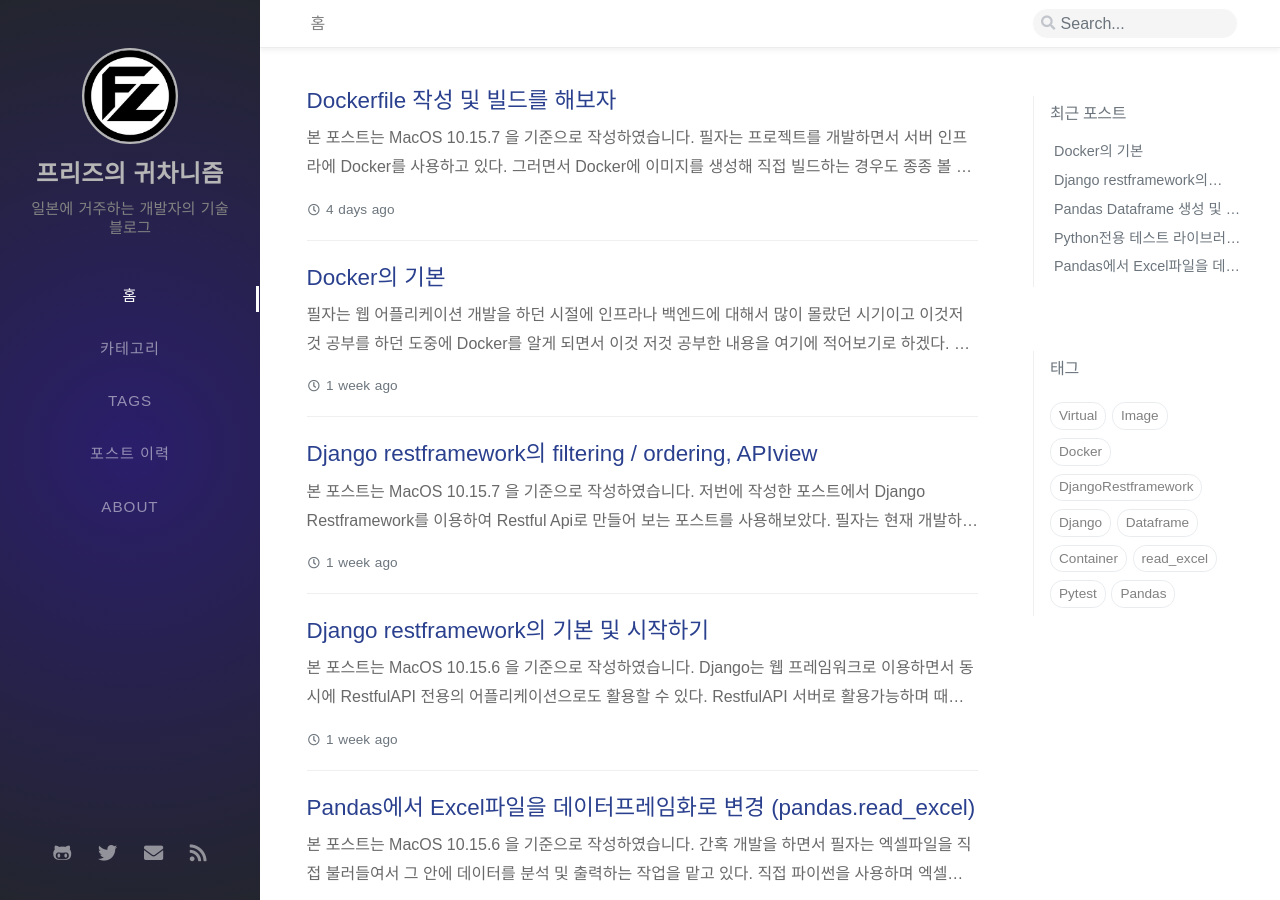
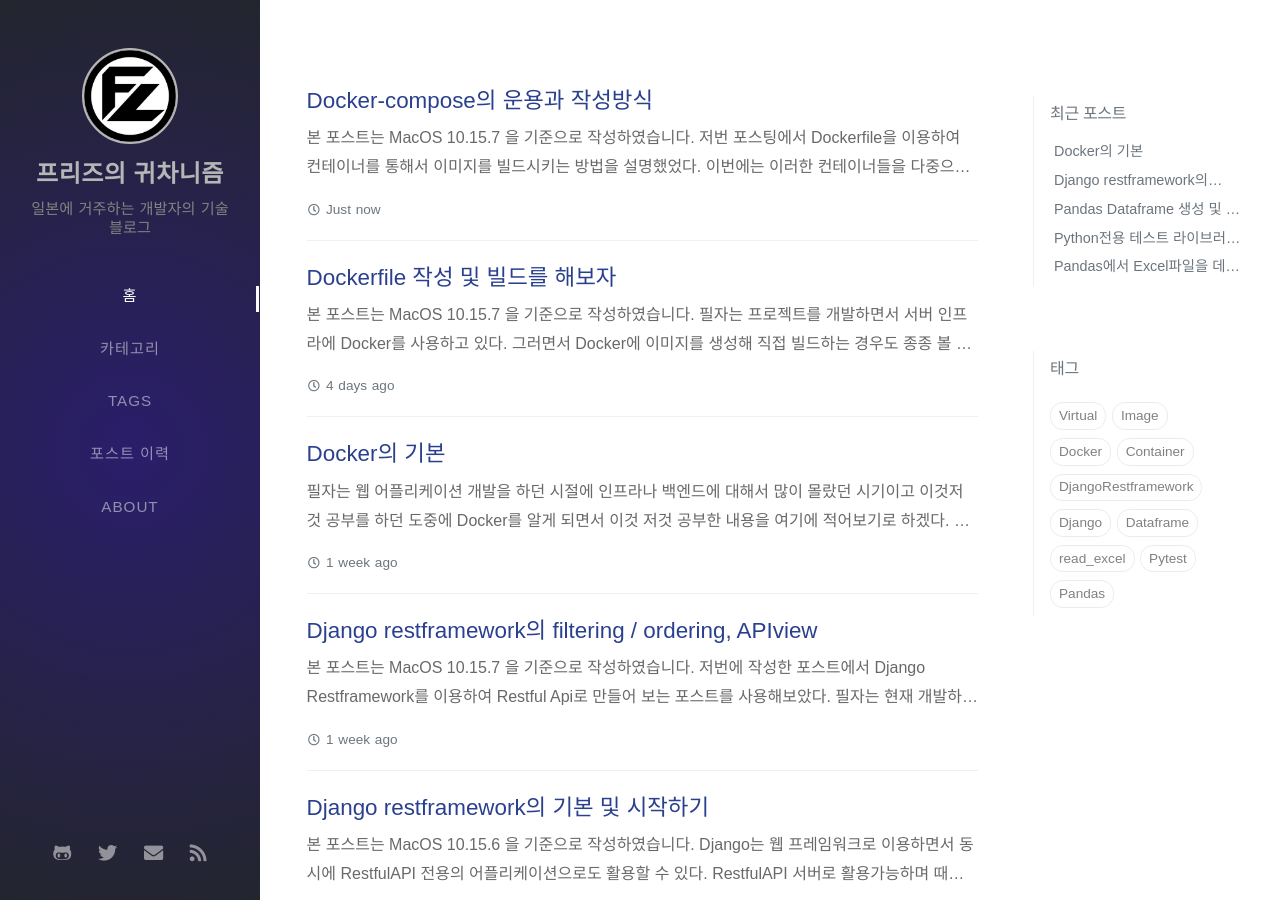
Before and after one commit to FREEZ2385/freez2385.github.io, a Jekyll site: the page built from index.html, in a window 1280 px wide and 900 px high. Built offline with Jekyll 4.4.1, drawn with Linux system fonts in a browser that asks for light colours; nearby versions of some CDN libraries; some web fonts are replaced; the list of posts is cut into pages by our own code; comment, search, counter and statistics services are not loaded; some of the changed lines change nothing that is shown.

Commit message:
[post] docker-compose

````diff
--- a/_posts/2020-10-02-Dockerfile.md
+++ b/_posts/2020-10-02-Dockerfile.md
@@ -5,7 +5,6 @@ categories: [Development, Docker]
 tags: [Docker, Virtual, Container, Image]
 seo:
   date_modified: 2020-09-28 22:25:47 +0900
-
 
 
 
@@ -103,7 +102,7 @@ django-admin startproject ProjectForDocker
 프로젝트가 생성되었다면 폴더 안으로 들어가서 Dockerfile을 생성하도록 하겠다. Django의 Dockerfile은 다음과 같다.
 
 ```dockerfile
-FROM python:3
+FROM python:3.7
 ENV PYTHONUNBUFFERED=0
 RUN mkdir /code
 WORKDIR /code
@@ -115,10 +114,16 @@ COPY . /code/
 이 Dockerfile에 사용된 각 명령어들을 나열하겠다.
 
 `FROM` : Docker Hub에서 이미지를 가져와서 컨테이너에 적용시킨다.
+
 `ENV` : 환경설정을 실행해주는 명령어다. Windows의 cmd로는 export와 같은 개념이다.
+
 `RUN` : 이미지내의 파일 실행 혹은 행동들을 명령어로 표현하는 명령어다.
+
 `WORKDIR` : RUN혹은 COPY를 실행시킬 위치를 지정하는 명령어이다.
+
 `COPY` : 빌드시 들어가는 로컬 파일들을 이미지로 직접 복사하는 명령어이다. (첫번째 인수: 로컬에서 가져올 파일 위치 혹은 파일명, 두번째 인수: 이미지내에 이동시킬 파일 위치)
+
+
 
 이렇게 각 Dockerfile의 명령어를 작성해보았다. 빌드하기에 앞서 Python의 라이브러리들을 설치해야 하는 것이 우선이다. Python의 라이브러리를 일괄 설치해주는 `requirements.txt` 를 작성해야 한다. 우선 기본적으로 Django가 필요하며 Django의 디폴트 DB인 Postgres에 접속이 필요하므로 `requirements.txt` 를 이렇게 작성해보도록 하겠다.
 
@@ -140,7 +145,7 @@ docker build --tag djangofordocker:1.0 .
 REPOSITORY               TAG                 IMAGE ID            CREATED              SIZE
 djangofordocker          1.0                 b53b44b7865d        About a minute ago   926MB
 testecho                 1.0                 df5dac324dba        34 minutes ago       5.57MB
-python                   3                   bbf31371d67d        7 days ago           882MB
+python                   3.7                 bbf31371d67d        7 days ago           882MB
 alpine                   latest              a24bb4013296        4 months ago         5.57MB
 ```
 
--- /dev/null
+++ b/_posts/2020-10-06-Docker-compose.md
@@ -0,0 +1,120 @@
+---
+title: Docker-compose의 운용과 작성방식
+date: 2020-10-06 22:00:00 +0900
+categories: [Development, Docker]
+tags: [Docker, Virtual, Container, Image]
+seo:
+  date_modified: 2020-09-28 22:25:47 +0900
+
+
+
+
+---
+
+**본 포스트는 MacOS 10.15.7 을 기준으로 작성하였습니다.**
+
+저번 포스팅에서 Dockerfile을 이용하여 컨테이너를 통해서 이미지를 빌드시키는 방법을 설명했었다. 이번에는 이러한 컨테이너들을 다중으로 존재할 때 쉽게 제어가 가능한 `Docker-compose` 에 대해서 알아보도록 하겠다. `Docker-compose` 는 Docker를 이용하기 위한 툴로써 여러가지 컨테이너들을 관리 혹은 실행하기에 아주 편리함을 가지고 있다. 특히 docker의 명령어로 사용하는 run의 경우 환경 설정을 하고 실행을 위해서는 몇번 써야 하는 경우가 빈번하지만, `Docker-compose` 는 이러한 다중 명령어를 처리하는 docker-compose.yml에 작성해 `up` 혹은 `run` 하나로 순식간에 다중 명령어를 입력할 수 있다.
+
+거기에다 Docker-compose는 거의 대부분의 환경을 구상(Product, Test, Development)할 수 있기에, 다양한 환경으로 프로젝트를 관리 혹은 개발이 가능하다. 이번에는 저번 포스팅에서 작성한 프로젝트를 기반으로 직접 `Docker-compose` 를 사용해 실행까지 하는 방법에 대해서 설명해보도록 하겠다.
+
+-----
+
+## Docker-compose.yml
+
+`Docker-compose` 를 사용하기 위해선 우선 `yml` 파일이 필요하다. docker-compose.yml 파일을 생성해서 각 환경에 대한 구성 및 이미지명, 그리고 구성을 좀 더 다양하게 작동시킬 수 있다. 저번에 작성한 Dockerfile이 쉽게 컨테이너를 생성할 수 있다면 Docker-compose는 쉽게 컨테이너를 조작할 수 있다고 볼 수 있다. 그럼 지난 포스팅에 이어서 django의 프로젝트를 docker-compose로 실행해보도록 하겠다.
+
+지난 포스팅 => [Dockerfile 작성 및 빌드를 해보자](https://freez2385.github.io/posts/Dockerfile/)
+
+지난 포스팅에서 작성한 Django 프로젝트에 Dockerfile까지 생성했다면, 이번에는 docker-compose.yml 파일을 생성해 다음과 같이 작성해 보도록 하자.
+
+```yaml
+version: "3.0"
+
+services:
+  db:
+    image: postgres
+    environment:
+      - POSTGRES_DB=postgres
+      - POSTGRES_USER=postgres
+      - POSTGRES_PASSWORD=postgres
+  web:
+    build: .
+    command: python manage.py runserver 0.0.0.0:8000
+    volumes:
+      - .:/code
+    ports:
+      - "8000:8000"
+    depends_on:
+      - db
+```
+
+간단히 해석을 하자면 맨 위에 있는 `version` 은 yaml 파일의 버전이라고 생각하면 된다. 대체로 docker는 `3.0` 에 compose가 적합하기에 보통은 `3.0` 을 사용한다. yaml파일에서는 version이 맨 위에 올라가도록 해야 한다.
+
+그리고 `services` 는 docker 컨테이너의 옵션을 의미한다. 각 웹 어플리케이션, 데이터베이스등 하나의 프로젝트라는 의미로도 사용하고 있다. `services` 안에서 각 어플리케이션, 데이터베이스 등의 다양한 환경등을 제각각 조정 가능하다.
+
+각 `db` , `web` 는 말할 필요 없이 데이터베이스, 웹 어플리케이션의 옵션 설정이다. 하지만 각 입력에 사용하는 명령어가 다르니 주의해야 한다. 우선 `db` 에 대한 내용부터 알아보도록 하겠다.
+
+`db -> image` 는 데이터베이스의 이미지명이다. docker hub에서 데이터베이스명을 직접 빌려와서 컨테이너까지 전부 생성하도록 만들어준다. 대표적으로 postgres, mongodb등 다양한 이미지를 가져올 수 있다.
+
+`db -> enviroment` 는 데이터베이스 내 환경설정을 의미한다. 각 데이터베이스에 필요한 환경들을 여기서 설정할 수 있으며, 데이터 베이스에 필요한 옵션을 수정할 수 있다.
+
+`web -> build` 는 저번 포스팅에서 알려준 docker build의 명령어이다. docker를 빌드할때 어디에 빌드할 것인지 위치만 지정해주면 해당 위치의 Dockerfile을 알아서 찾아 빌드작업을 실행한다. 지난 포스팅에 작성한 Dockerfile을 자동으로 docker-compose에서 실행할 수 있다는 소리가 될 수 있다.
+
+`web -> command` 는 빌드에 성공하고 난 후에 자동으로 진행해줄 명령어이다.  `docker run` 의 명령어를 빌드하자마자 실행한다고 볼 수 있다. 그렇기에 빌드가 성공하면 자동으로 django의 runserver를 이용해 서버를 작동시키는 의미이기도 하다.
+
+`web -> volumes` 는 컨테이너 내부에서 실행할 볼륨 위치이다. 지난 dockerfile에 파일들을 전부 컨테이너의 /code 안에 카피하는 형태로 되어 있기에, 이번에 실행되는 데이터들도 역시 volumes에 위치를 지정해주어야 한다.
+
+`web -> ports` 는 컨테이너의 포트 할당이다. `docker run -p` 와 같은 명령어이다. 해당 서비스의 웹 어플리케이션의 포트를 지정해줄 수 있으며, 지정하지 않는다면 각 웹 프레임워크, 데이터베이스 고유 포트로 지정해준다.
+
+`web -> depend_on` 은 서비스 내 다른 환경과의 의존을 의미한다. django의 데이터베이스로 postgres를 이용하기 위해 의존 관계를 `db` 로 지정했기 때문에 자연스럽게 연동이 가능하게끔 조정이 되어 있다.
+
+
+
+-----
+
+## Docker-compose 명령어
+
+이제 docker-compose.yml을 작성하고 나면 본격적으로 docker를 빌드 할 수 있게 되었다. 실제로 docker 명령어를 작성하지 않고도 docker-compose 하나면 다 가능하기 때문에 간편한 것이 장점이라 할 수 있다.
+
+```
+docker-compose up
+```
+
+docker-compose.yml의 파일 위치에서 실행 시 자동으로 파일의 정보를 인식해 빌드부터 실행까지 전부 처리해준다.
+
+```sh
+> docker-compose up
+Starting projectfordocker_db_1 ... done
+Starting projectfordocker_web_1 ... done
+Attaching to projectfordocker_db_1, projectfordocker_web_1
+db_1   |
+db_1   | PostgreSQL Database directory appears to contain a database; Skipping initialization
+db_1   |
+db_1   | 2020-10-06 12:40:39.512 UTC [1] LOG:  starting PostgreSQL 13.0 (Debian 13.0-1.pgdg100+1) on x86_64-pc-linux-gnu, compiled by gcc (Debian 8.3.0-6) 8.3.0, 64-bit
+db_1   | 2020-10-06 12:40:39.512 UTC [1] LOG:  listening on IPv4 address "0.0.0.0", port 5432
+db_1   | 2020-10-06 12:40:39.512 UTC [1] LOG:  listening on IPv6 address "::", port 5432
+db_1   | 2020-10-06 12:40:39.514 UTC [1] LOG:  listening on Unix socket "/var/run/postgresql/.s.PGSQL.5432"
+db_1   | 2020-10-06 12:40:39.519 UTC [26] LOG:  database system was shut down at 2020-10-05 13:38:31 UTC
+db_1   | 2020-10-06 12:40:39.530 UTC [1] LOG:  database system is ready to accept connections
+web_1  | Watching for file changes with StatReloader
+```
+
+필자는 한번 빌드를 한 터라 빌드 단계를 스킵하고 바로 port, command 작업으로 들어갔다. 그리고 나서 url로 localhost:8000 으로 들어가면 django 프로젝트가 실행되는 것을 확인할 수 있다. 이렇게 명령어 하나로 빌드부터 시작해 시작까지 전부 겸비한 docker-compose를 이용해서 필자는 편리함을 확실하게 느낄 수 있었다. 그리고 추가적으로
+
+```
+docker-compose up -d
+```
+
+을 사용하면 현재 실행되는 컨테이너의 로그들을 전부 무시하고 docker에서 계속 run상태로 유지해준다.
+
+```
+docker-compose down
+```
+
+up이 있으면 반드시 down도 있는 법이다. 빌드부터 커멘드까지 입력하는 것이 up이라면 종료하는 것인 down으로 처리할 수 있다. 단순히 종료만 하는 것이 down이라면
+
+```
+docker-compose down --rmi all
+```
+
+이 명령어는 해당 이미지까지 순식간에 날려버릴 수 있다. 그렇기에 개발환경에 변화가 있어서 이미지를 새로 빌드 해야 한다는 경우에는 이렇게 이미지까지 삭제시키고 다시 빌드시킬 수 있다.
````
